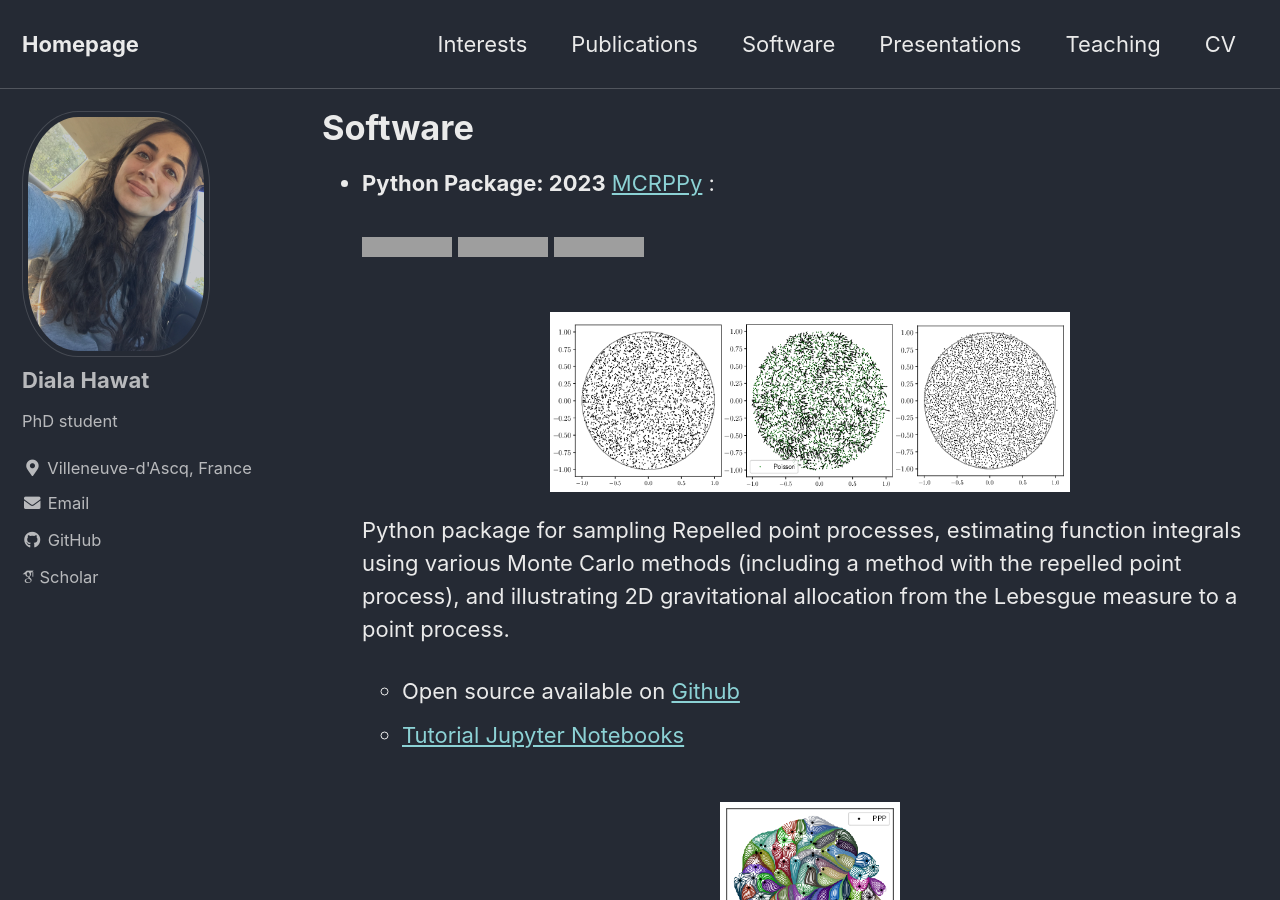
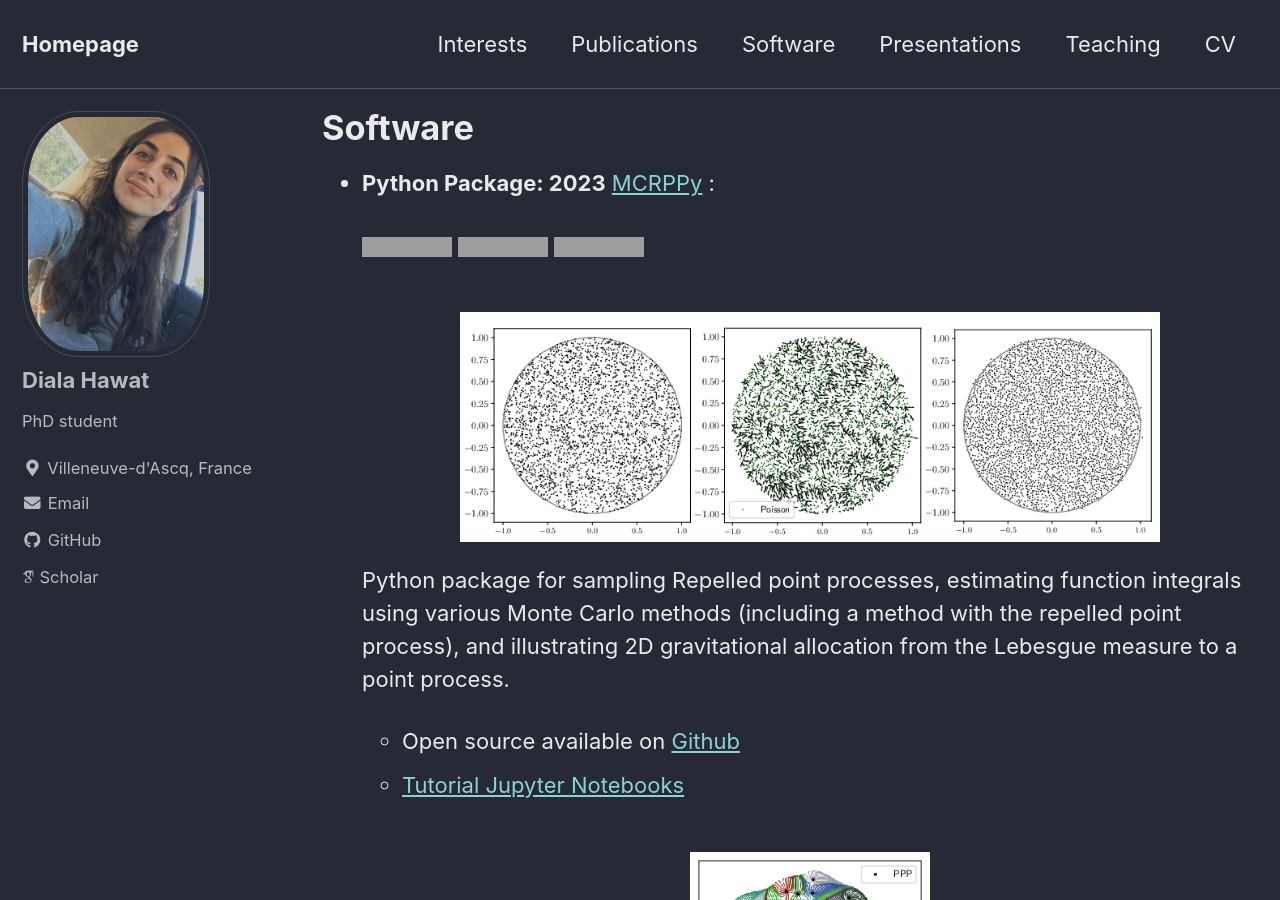
Before and after one commit to dhawat/dhawat.github.io, a Jekyll site: the page built from _pages/software.md, in a window 1280 px wide and 900 px high. Built offline with Jekyll 4.4.1, drawn with Linux system fonts in a browser that asks for light colours; cached includes are drawn as plain includes; nearby versions of some CDN libraries; some web fonts are replaced; grey boxes are pictures that could not be loaded.

Commit message:
change pictures dimensions

```diff
--- a/_pages/software.md
+++ b/_pages/software.md
@@ -12,7 +12,7 @@ title: "Software"
   [![Python >=3.8,<3.10](https://img.shields.io/badge/python->=3.8,<3.10-blue.svg)](https://www.python.org/downloads/release/python-371/)
 
   <div align="middle" style="margin-top: 50px">
-    <img src="{{ site.url }}{{ site.baseurl }}/assets/images/poisson_and_repelled_and_force.png" alt="" style="width:520px;height:180px;">
+    <img src="{{ site.url }}{{ site.baseurl }}/assets/images/poisson_and_repelled_and_force.png" alt="" style="width:700px;height:230px;">
   </div>
 
   Python package for sampling Repelled point processes, estimating function integrals using various Monte Carlo methods (including a method with the repelled point process), and illustrating 2D gravitational allocation from the Lebesgue measure to a point process.
@@ -21,7 +21,7 @@ title: "Software"
   - [Tutorial Jupyter Notebooks](https://github.com/dhawat/MCRPPy/tree/main/notebooks)
 
   <div align="middle" style="margin-top: 50px">
-    <img src="{{ site.url }}{{ site.baseurl }}/assets/images/gravitational_allocation_to_poisson.png" alt="" style="width:180px;height:180px;">
+    <img src="{{ site.url }}{{ site.baseurl }}/assets/images/gravitational_allocation_to_poisson.png" alt="" style="width:240px;height:240px;">
   </div>
 
 ------------------------------------------------------------------------------------------------------------------------
@@ -37,7 +37,7 @@ title: "Software"
   [![Open In Colab](https://colab.research.google.com/assets/colab-badge.svg)](./notebooks)
 
   <div align="middle" style="margin-top: 50px">
-    <img src="{{ site.url }}{{ site.baseurl }}/assets/images/si_ginibre.png" alt="" style="width:520px;height:160px;">
+    <img src="{{ site.url }}{{ site.baseurl }}/assets/images/si_ginibre.png" alt="" style="width:700px;height:220px;">
   </div>
 
   Python package for studying the hyperuniformity of a point process.
```
Also changed, not shown: 2 other files.
